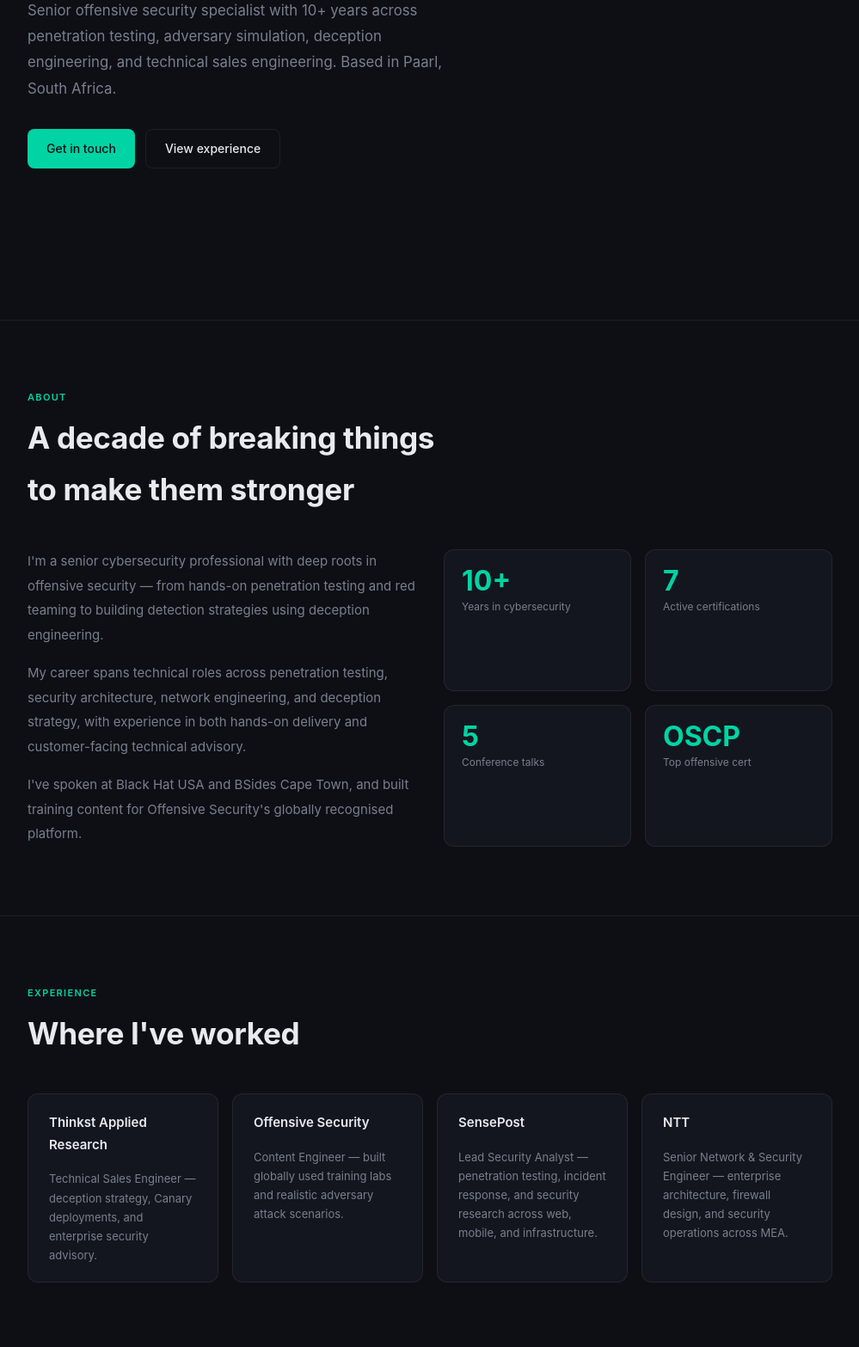
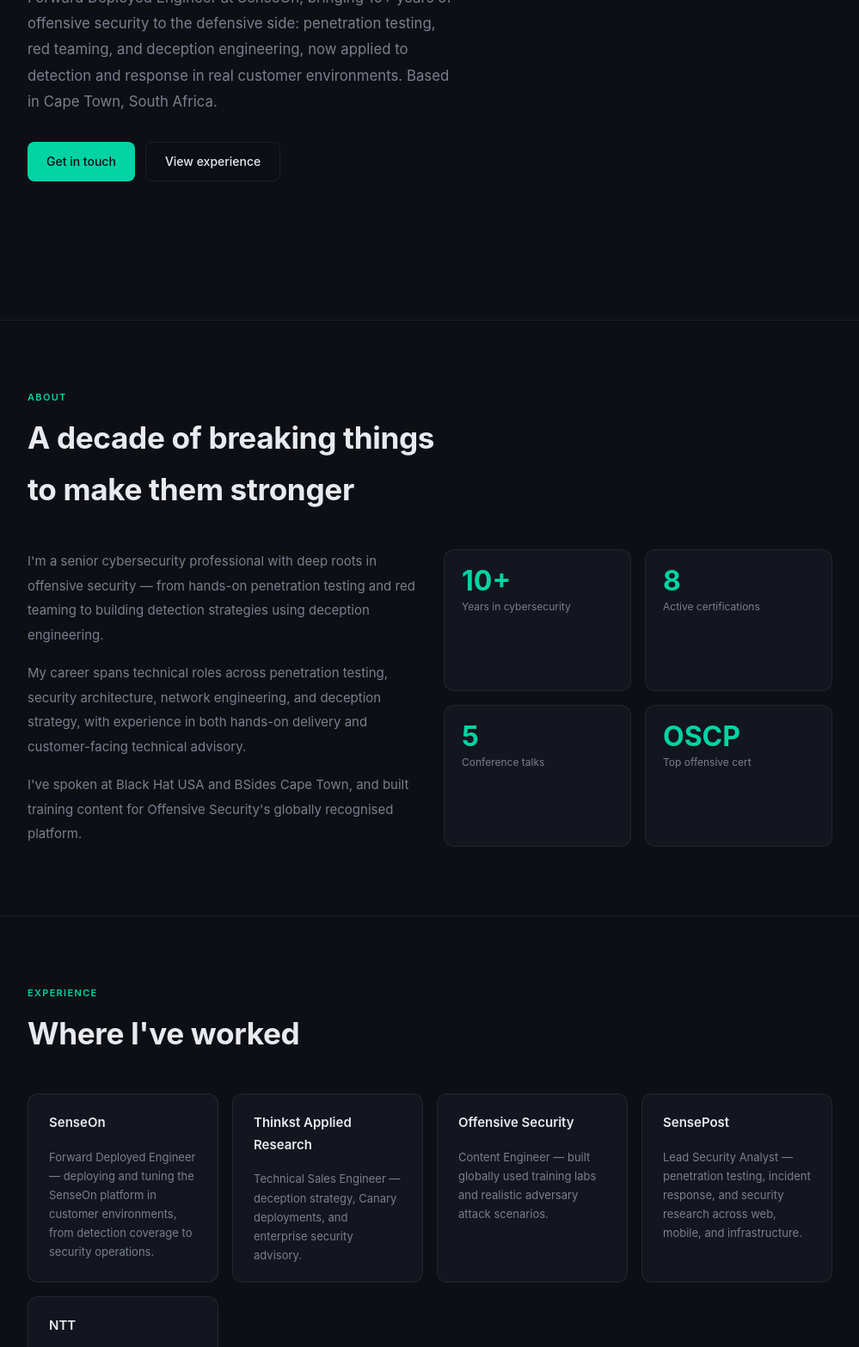
Before and after one commit to tkempheks/tyronkemp.github.io, a plain HTML site: page index.html in a window 1280 px wide. Shown: the part 428-1995 px from the top of the page at 86% size, without its empty margins (140-1139 px from the left). Drawn offline with Linux system fonts and the light colour scheme.

Commit message:
Update location, current role at SenseOn, and certifications
- Based in Cape Town instead of Paarl
- Add Forward Deployed Engineer at SenseOn and refresh the opening line
- Rename CNP to CNPen, add CNSP, set certification count to 8

Co-Authored-By: Claude Opus 5.5 <noreply@anthropic.com>

```diff
--- a/index.html
+++ b/index.html
@@ -370,9 +370,10 @@
   <div class="hero-inner">
     <h1>Tyron Kemp<br><em>Cybersecurity</em> Professional</h1>
     <p class="hero-sub">
-      Senior offensive security specialist with 10+ years across penetration testing,
-      adversary simulation, deception engineering, and technical sales engineering.
-      Based in Paarl, South Africa.
+      Forward Deployed Engineer at SenseOn, bringing 10+ years of offensive security
+      to the defensive side: penetration testing, red teaming, and deception engineering,
+      now applied to detection and response in real customer environments.
+      Based in Cape Town, South Africa.
     </p>
     <div class="hero-ctas">
       <a href="#contact" class="btn btn-primary">Get in touch</a>
@@ -397,7 +398,7 @@
         <div class="stat-label">Years in cybersecurity</div>
       </div>
       <div class="stat-card">
-        <div class="stat-num">7</div>
+        <div class="stat-num">8</div>
         <div class="stat-label">Active certifications</div>
       </div>
       <div class="stat-card">
@@ -417,6 +418,12 @@
   <div class="section-label">Experience</div>
   <div class="section-title">Where I've worked</div>
   <div class="skills-grid">
+
+    <div class="skill-card">
+      <div class="tl-role" style="margin-bottom:4px;">SenseOn</div>
+      <div class="tl-date" style="margin-bottom:10px;"></div>
+      <p style="font-size:13px;color:var(--muted);line-height:1.7;">Forward Deployed Engineer — deploying and tuning the SenseOn platform in customer environments, from detection coverage to security operations.</p>
+    </div>
 
     <div class="skill-card">
       <div class="tl-role" style="margin-bottom:4px;">Thinkst Applied Research</div>
@@ -568,8 +575,13 @@
     </div>
     <div class="cert-card">
       <div class="cert-badge">⚔️</div>
-      <div class="cert-name">CNP</div>
+      <div class="cert-name">CNPen</div>
       <div class="cert-full">Certified Network Pentester</div>
+    </div>
+    <div class="cert-card">
+      <div class="cert-badge">🧭</div>
+      <div class="cert-name">CNSP</div>
+      <div class="cert-full">Certified Network Security Practitioner</div>
     </div>
     <a href="https://www.credly.com/badges/ab741d97-426d-448b-af6d-b14c7e356a90/linked_in_profile" target="_blank" class="cert-card" style="text-decoration:none;color:inherit;">
       <div class="cert-badge">☁️</div>
@@ -675,7 +687,7 @@
   <div class="contact-inner">
     <div class="contact-blurb">
       <p>Whether you're looking for a technical security advisor, a speaker for your next event, or someone to help your organisation think like an attacker — I'd love to hear from you.</p>
-      <p style="margin-top: 1rem;">Based in Paarl, South Africa. Open to opportunities and collaboration.</p>
+      <p style="margin-top: 1rem;">Based in Cape Town, South Africa. Open to opportunities and collaboration.</p>
     </div>
     <div class="contact-links">
       <a href="mailto:kemptyron@gmail.com" class="contact-link">
```
